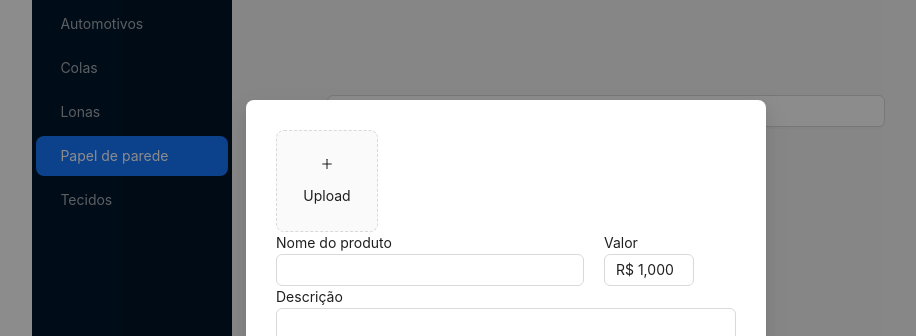
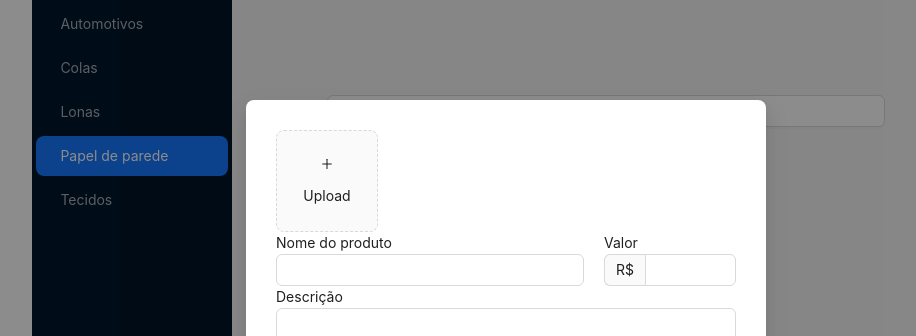
Before and after one commit to bermarques/milenioartefatos, a React (Create React App) app: page /admin in a window 1280 px wide. Both pictures are taken after a click on the button "+ Adicionar novo item". Shown: the top 336 px of the page, without its empty margins (134-1050 px from the left). Built offline with nearby package versions, Linux system fonts and the light colour scheme.

Commit message:
botão de upload

```diff
--- a/src/Pages/admin/CreateItemModal/index.jsx
+++ b/src/Pages/admin/CreateItemModal/index.jsx
@@ -13,6 +13,7 @@ import {
   Content,
   HalfContainer,
   NameContainer,
+  UploadContainer,
   ValueContainer,
 } from "./styles";
 import { useState } from "react";
@@ -21,15 +22,7 @@ import { AiOutlineLoading, AiOutlinePlus } from "react-icons/ai";
 const CreateItemModal = ({ visible, handleClose }) => {
   const [previewOpen, setPreviewOpen] = useState(false);
   const [previewImage, setPreviewImage] = useState("");
-  const [previewTitle, setPreviewTitle] = useState("");
-  const [fileList, setFileList] = useState([
-    {
-      uid: "-1",
-      name: "image.png",
-      status: "done",
-      url: "https://zos.alipayobjects.com/rmsportal/jkjgkEfvpUPVyRjUImniVslZfWPnJuuZ.png",
-    },
-  ]);
+  const [fileList, setFileList] = useState([]);
   const getBase64 = (file) =>
     new Promise((resolve, reject) => {
       const reader = new FileReader();
@@ -45,9 +38,6 @@ const CreateItemModal = ({ visible, handleClose }) => {
     }
     setPreviewImage(file.url || file.preview);
     setPreviewOpen(true);
-    setPreviewTitle(
-      file.name || file.url.substring(file.url.lastIndexOf("/") + 1)
-    );
   };
   const handleChange = ({ fileList: newFileList }) => setFileList(newFileList);
 
@@ -72,6 +62,7 @@ const CreateItemModal = ({ visible, handleClose }) => {
       footer={null}
     >
       <Content>
+        <UploadContainer>
           <Upload
             action="https://www.mocky.io/v2/5cc8019d300000980a055e76"
             listType="picture-card"
@@ -80,8 +71,9 @@ const CreateItemModal = ({ visible, handleClose }) => {
             onPreview={handlePreview}
             onChange={handleChange}
           >
-          {fileList.length >= 8 ? null : uploadButton}
+            {fileList.length >= 1 ? null : uploadButton}
           </Upload>
+        </UploadContainer>
         <Modal open={previewOpen} footer={null} onCancel={handleCancel}>
           <img
             alt="example"
@@ -98,12 +90,12 @@ const CreateItemModal = ({ visible, handleClose }) => {
           </NameContainer>
           <ValueContainer>
             <Typography>Valor</Typography>
-            <InputNumber
-              defaultValue={1000}
-              formatter={(value) =>
-                `R$ ${value}`.replace(/\B(?=(\d{3})+(?!\d))/g, ",")
+            <Input
+              addonBefore="R$"
+              onChange={(evt) =>
+                typeof evt.currentTarget.value !== Number &&
+                evt.preventDefault()
               }
-              parser={(value) => value.replace(/\$\s?|(,*)/g, "")}
             />
           </ValueContainer>
         </HalfContainer>
--- a/src/Pages/admin/CreateItemModal/styles.js
+++ b/src/Pages/admin/CreateItemModal/styles.js
@@ -20,3 +20,8 @@ export const ButtonContainer = styled.div`
   text-align: right;
   margin-top: 20px;
 `;
+
+export const UploadContainer = styled.div`
+  margin: 0 auto;
+  text-align: center;
+`;
```
Lines whose indentation alone changed are shown as unchanged.
